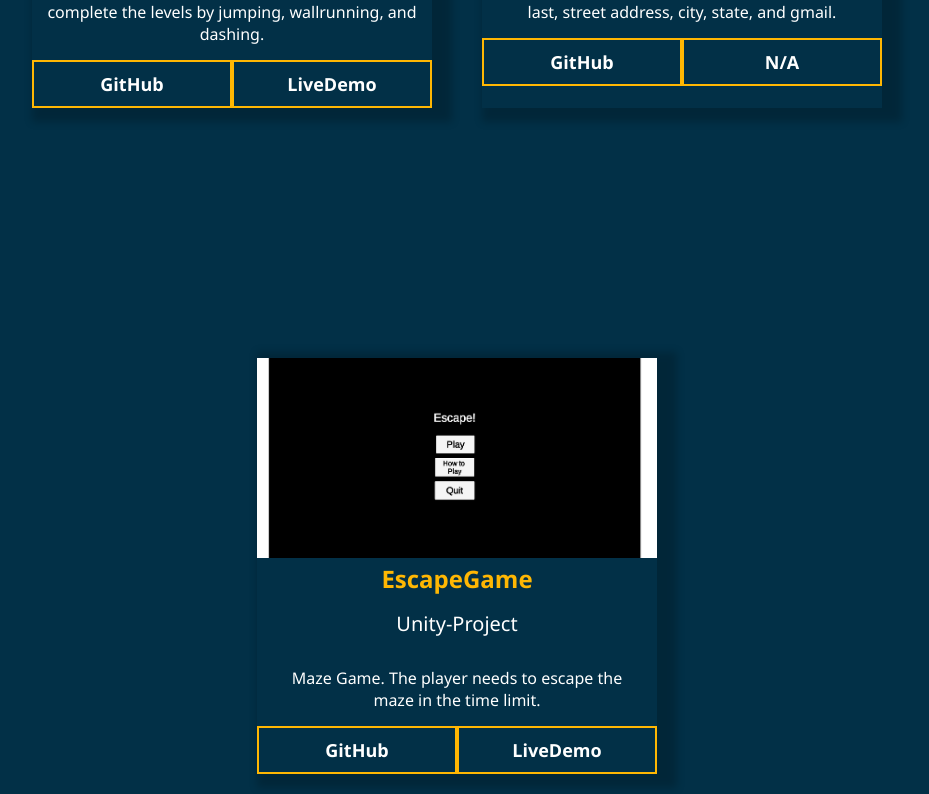
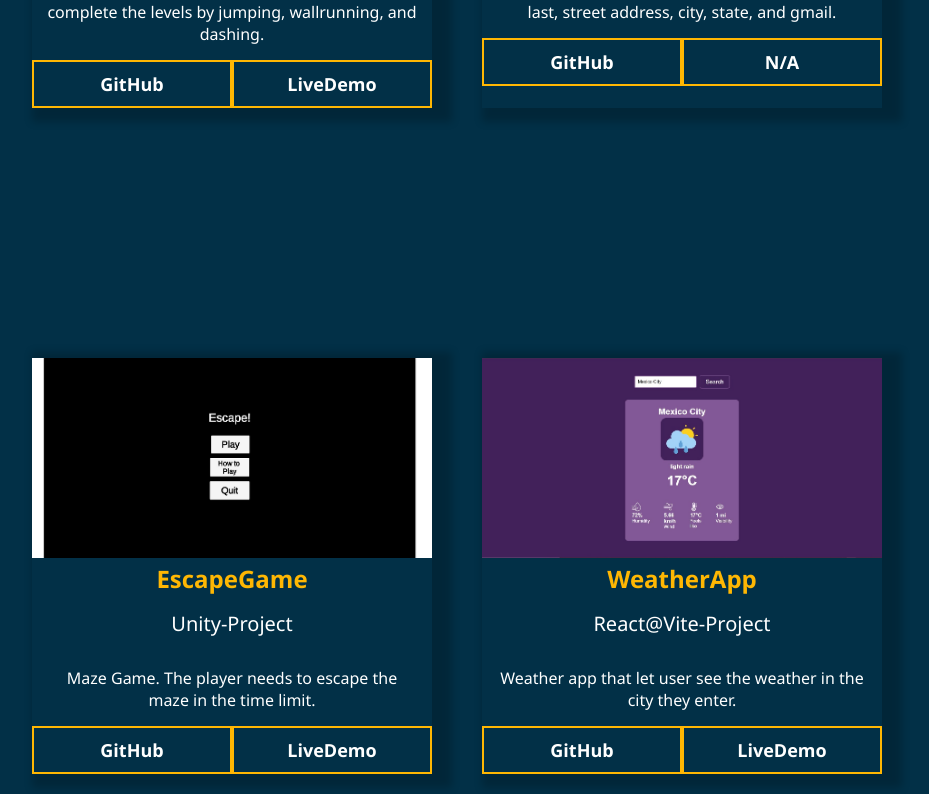
Before and after one commit to chrisRV15/PortfolioPage, a plain HTML site: page Projects.html in a window 1280 px wide. Shown: the part 1238-2032 px from the top of the page, without its empty margins (183-1112 px from the left). Drawn offline with Linux system fonts and the light colour scheme.

Commit message:
Add new project Weather App

```diff
--- a/Projects.html
+++ b/Projects.html
@@ -75,6 +75,16 @@
           <a href="https://github.com/chrisRV15/EscapeLiveRepo">GitHub</a>
           <a href="https://chrisrv15.github.io/Escape-Final-Version/">LiveDemo</a>
         </div>
+        <div class="card fade-in">
+          <img src="WeatherApp.jpg"  />
+          <h1>WeatherApp</h1>
+          <p class="projectType">React@Vite-Project</p>
+          <p>
+            Weather app that let user see the weather in the city they enter.
+          </p>
+          <a href="https://github.com/chrisRV15/WeatherApp">GitHub</a>
+          <a href="https://chrisrv15.github.io/WeatherApp/">LiveDemo</a>
+        </div>
 
     </section>
   </body>
```
Also changed, not shown: WeatherApp.jpg (added).
